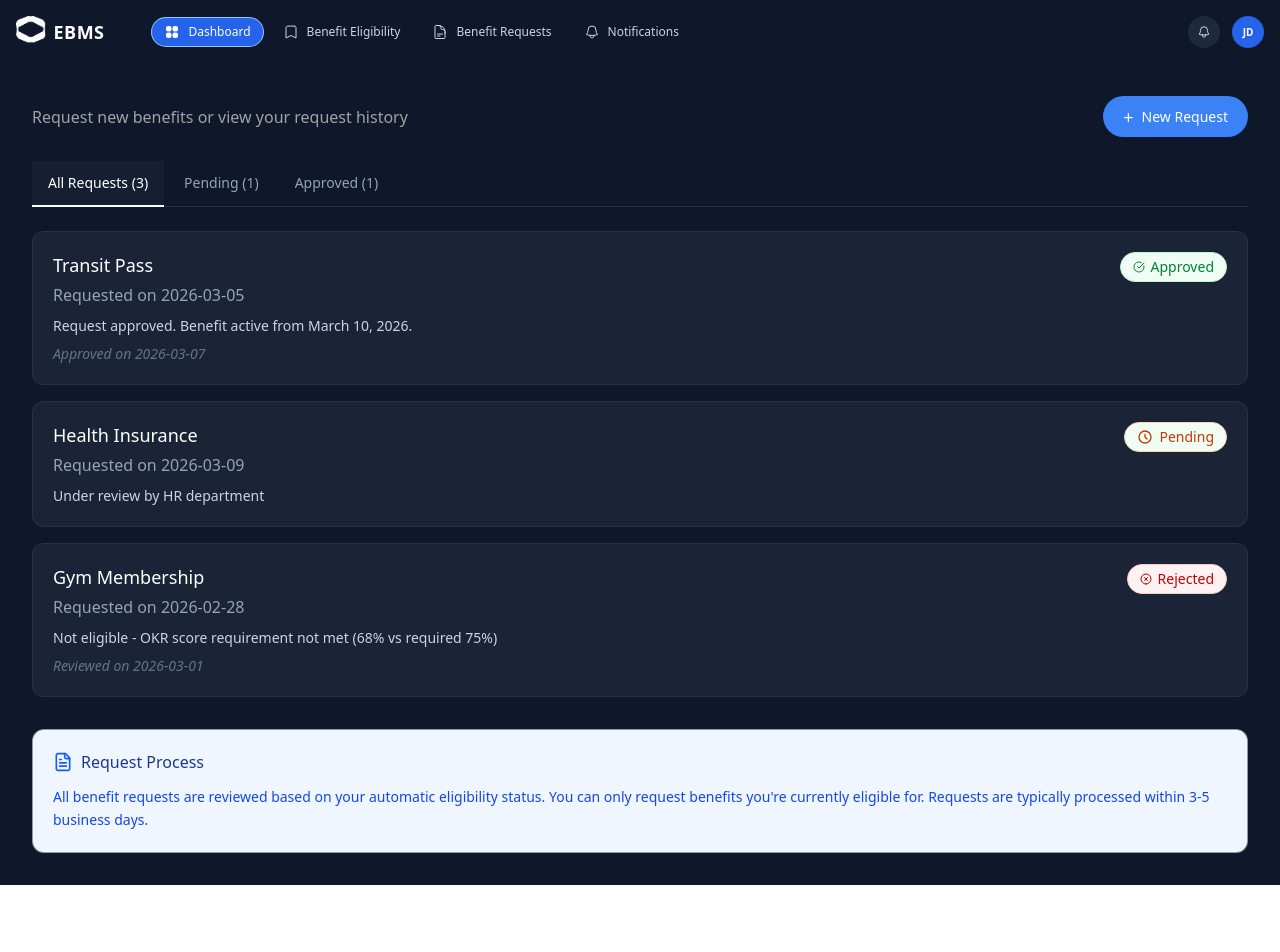
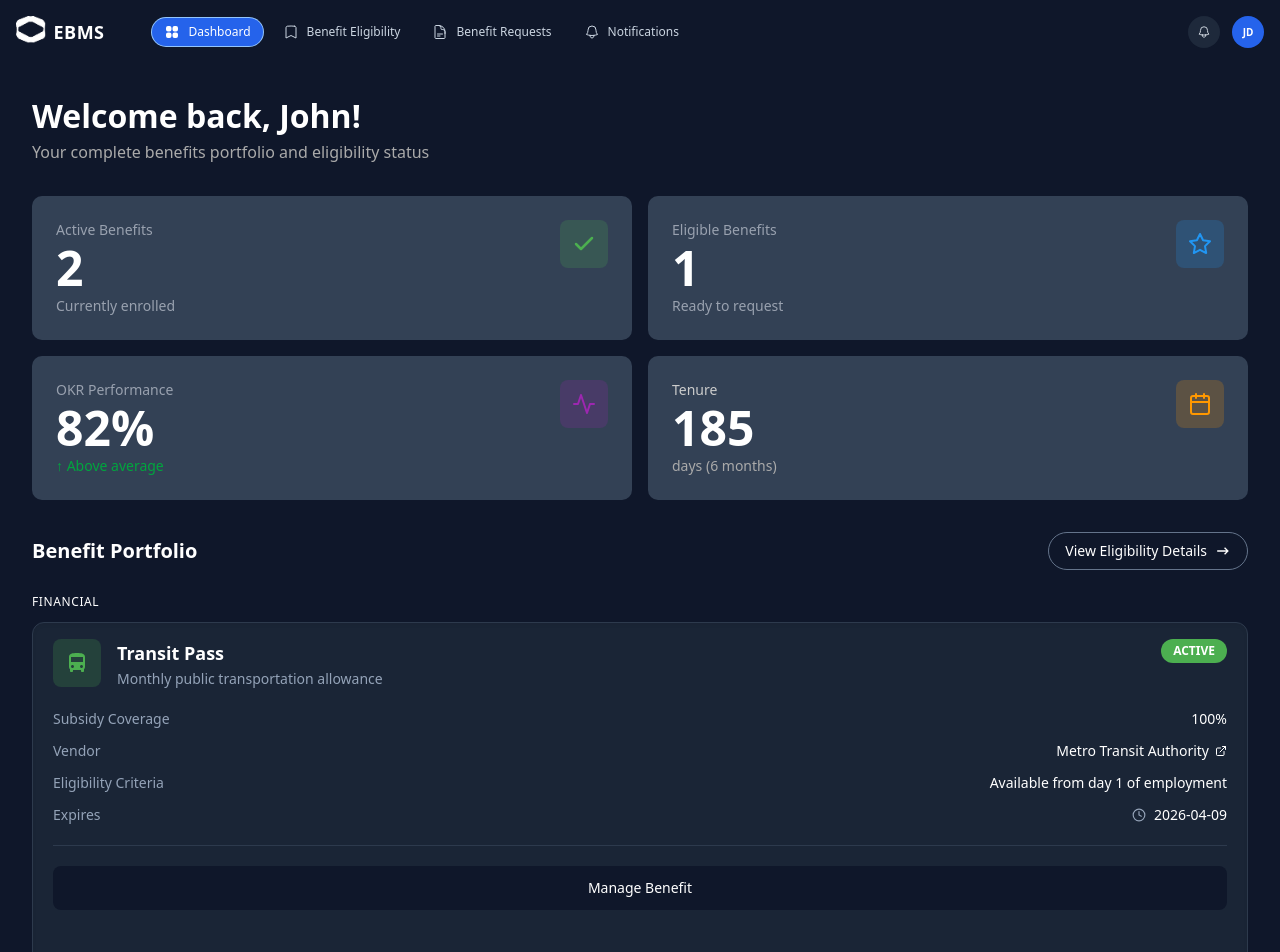
Before and after one commit to pinecone-studio/update, a Next.js app in the folder apps/ebms-web/: page /employee in a window 1280 px wide. Shown: the top 952 px of the page. Before the commit the page ends 885 px from the top, so only its background shows below. Built offline with nearby package versions, Linux system fonts and the light colour scheme.

Commit message:
employee dashboard

```diff
--- /dev/null
+++ b/apps/ebms-web/src/app/_components/BenefitCard.tsx
@@ -0,0 +1,78 @@
+/** @format */
+
+import { FiClock, FiExternalLink } from "react-icons/fi";
+import { MdDirectionsBus } from "react-icons/md";
+
+export const BenefitCard = () => {
+	return (
+		<div className="flex flex-col gap-3 w-full">
+			<span className="text-white text-xs font-medium uppercase tracking-wider w-fit">
+				FINANCIAL
+			</span>
+
+			<div className="w-full min-w-0 max-w-full h-[356px] rounded-xl bg-[#1A2536] border border-[#2d3a4d] overflow-hidden shadow-inner">
+				<div className="p-5 pt-4">
+					<div className="flex items-start gap-4 mb-5">
+						<div className="flex-shrink-0 w-12 h-12 rounded-lg bg-[#4CAF50]/20 flex items-center justify-center text-[#4CAF50]">
+							<MdDirectionsBus size={24} />
+						</div>
+						<div className="flex-1 min-w-0">
+							<div className="flex items-start justify-between gap-3">
+								<div>
+									<h3 className="text-lg font-bold text-white">Transit Pass</h3>
+									<p className="text-sm text-[#94A3B8] mt-0.5">
+										Monthly public transportation allowance
+									</p>
+								</div>
+								<span className="flex-shrink-0 px-3 py-1 rounded-full text-xs font-semibold bg-[#4CAF50] text-white">
+									ACTIVE
+								</span>
+							</div>
+						</div>
+					</div>
+
+					<div className="space-y-3 mb-5 pb-5 border-b border-[#2d3a4d]">
+						<div className="flex flex-col sm:flex-row sm:items-center sm:justify-between gap-1">
+							<span className="text-sm text-[#94A3B8]">Subsidy Coverage</span>
+							<span className="text-sm text-white">100%</span>
+						</div>
+						<div className="flex flex-col sm:flex-row sm:items-center sm:justify-between gap-1">
+							<span className="text-sm text-[#94A3B8]">Vendor</span>
+							<a
+								href="https://metrotra.example.com"
+								target="_blank"
+								rel="noopener noreferrer"
+								className="inline-flex items-center gap-1.5 text-sm text-white hover:text-[#60A5FA] transition-colors"
+							>
+								Metro Transit Authority
+								<FiExternalLink size={12} className="flex-shrink-0" />
+							</a>
+						</div>
+						<div className="flex flex-col sm:flex-row sm:items-center sm:justify-between gap-1">
+							<span className="text-sm text-[#94A3B8]">
+								Eligibility Criteria
+							</span>
+							<span className="text-sm text-white">
+								Available from day 1 of employment
+							</span>
+						</div>
+						<div className="flex flex-col sm:flex-row sm:items-center sm:justify-between gap-1">
+							<span className="text-sm text-[#94A3B8]">Expires</span>
+							<div className="flex items-center gap-2 text-sm text-white">
+								<FiClock size={14} className="text-[#94A3B8] flex-shrink-0" />
+								2026-04-09
+							</div>
+						</div>
+					</div>
+
+					<button
+						type="button"
+						className="w-full py-3 px-4 rounded-lg bg-[#0f172a] hover:bg-[#1e293b] text-white font-medium text-sm transition-colors"
+					>
+						Manage Benefit
+					</button>
+				</div>
+			</div>
+		</div>
+	);
+};
--- a/apps/ebms-web/src/app/employee/components/Dashboard.tsx
+++ b/apps/ebms-web/src/app/employee/components/Dashboard.tsx
@@ -0,0 +1,120 @@
+/** @format */
+
+import { FiCheck, FiStar, FiActivity, FiCalendar, FiInfo } from "react-icons/fi";
+import { CgArrowRight } from "react-icons/cg";
+import { BenefitCard } from "@/app/_components/BenefitCard";
+
+const CardIcon = ({
+	children,
+	className,
+}: {
+	children: React.ReactNode;
+	className: string;
+}) => (
+	<div
+		className={`flex items-center justify-center w-12 h-12 rounded-lg ${className}`}
+	>
+		{children}
+	</div>
+);
+
+export const Dashboard = () => {
+	return (
+		<div className="min-h-screen w-full bg-[#0f172a] p-8">
+			<div className="flex flex-col mb-8">
+				<h1 className="text-[32px] font-bold text-white leading-tight">
+					Welcome back, John!
+				</h1>
+				<p className="text-base text-[#AAAAAA] mt-1">
+					Your complete benefits portfolio and eligibility status
+				</p>
+			</div>
+			<div className="grid grid-cols-2 gap-4 w-full">
+				<div className="min-w-0 rounded-[10px] bg-[#334155] p-6 flex flex-col min-h-[134px]">
+					<div className="flex justify-between items-start">
+						<div>
+							<p className="text-sm text-[#99A1AF]">Active Benefits</p>
+							<p className="text-[48px] font-bold text-white leading-none mt-1">
+								2
+							</p>
+							<p className="text-sm text-[#99A1AF] mt-1">Currently enrolled</p>
+						</div>
+						<CardIcon className="bg-[#4CAF50]/20">
+							<FiCheck size={24} color="#4CAF50" strokeWidth={2.5} />
+						</CardIcon>
+					</div>
+				</div>
+
+				<div className="min-w-0 rounded-[10px] bg-[#334155] p-6 flex flex-col min-h-[134px]">
+					<div className="flex justify-between items-start">
+						<div>
+							<p className="text-sm text-[#99A1AF]">Eligible Benefits</p>
+							<p className="text-[48px] font-bold text-white leading-none mt-1">
+								1
+							</p>
+							<p className="text-sm text-[#99A1AF] mt-1">Ready to request</p>
+						</div>
+						<CardIcon className="bg-[#2196F3]/20">
+							<FiStar size={24} color="#2196F3" strokeWidth={2} />
+						</CardIcon>
+					</div>
+				</div>
+
+				<div className="min-w-0 rounded-[10px] bg-[#334155] p-6 flex flex-col min-h-[134px]">
+					<div className="flex justify-between items-start">
+						<div>
+							<p className="text-sm text-[#99A1AF]">OKR Performance</p>
+							<p className="text-[48px] font-bold text-white leading-none mt-1">
+								82%
+							</p>
+							<p className="text-sm text-[#00A63E] mt-1">↑ Above average</p>
+						</div>
+						<CardIcon className="bg-[#9C27B0]/20">
+							<FiActivity size={24} color="#9C27B0" strokeWidth={2} />
+						</CardIcon>
+					</div>
+				</div>
+
+				<div className="min-w-0 rounded-[10px] bg-[#334155] p-6 flex flex-col min-h-[134px]">
+					<div className="flex justify-between items-start">
+						<div>
+							<p className="text-sm text-[#CCCCCC]">Tenure</p>
+							<p className="text-[48px] font-bold text-white leading-none mt-1">
+								185
+							</p>
+							<p className="text-sm text-[#AAAAAA] mt-1">days (6 months)</p>
+						</div>
+						<CardIcon className="bg-[#FF9800]/20">
+							<FiCalendar size={24} color="#FF9800" strokeWidth={2} />
+						</CardIcon>
+					</div>
+				</div>
+			</div>
+			<div className="flex justify-between items-center mt-8 mb-6">
+				<h2 className="text-xl text-white font-semibold">Benefit Portfolio</h2>
+				<button className="px-4 py-2 border border-[#64748b] flex items-center gap-2 rounded-full text-white text-sm hover:bg-[#334155] transition-colors">
+					View Eligibility Details
+					<CgArrowRight size={16} />
+				</button>
+			</div>
+			<div className="w-full min-w-0">
+				<BenefitCard />
+			</div>
+			<div className="mt-6 rounded-lg bg-[#1f2a40] p-5 flex gap-4">
+				<div className="flex-shrink-0 w-10 h-10 rounded-full bg-[#2196F3]/30 flex items-center justify-center border border-[#2196F3]/50">
+					<FiInfo size={20} color="#2196F3" strokeWidth={2.5} />
+				</div>
+				<div className="flex-1 min-w-0">
+					<h3 className="text-base font-semibold text-white">
+						Automatic Eligibility Tracking
+					</h3>
+					<p className="text-sm text-[#94a3b8] mt-1">
+						Your eligibility is automatically tracked based on tenure (185 days)
+						and OKR performance (82%). You'll receive notifications when you
+						become eligible for new benefits.
+					</p>
+				</div>
+			</div>
+		</div>
+	);
+};
--- a/apps/ebms-web/src/app/employee/page.tsx
+++ b/apps/ebms-web/src/app/employee/page.tsx
@@ -1,11 +1,13 @@
+/** @format */
+
 import { NewRequest } from "./components/benefit_req";
 import { Header } from "./components/Header";
-
+import { Dashboard } from "./components/Dashboard";
 export default function EmployeePage() {
-    return (
-        <div className="w-full h-full bg-[#0f172a]">
-            <Header/>
-            <NewRequest />
-        </div>
-    )
+	return (
+		<div className="w-full h-full bg-[#0f172a]">
+			<Header />
+			<Dashboard />
+		</div>
+	);
 }
```
Also changed, not shown: apps/ebms-web/src/app/employee/components/Header.tsx (+19 -17 lines), 1 other file (tests, documents, lock files or other folders).
